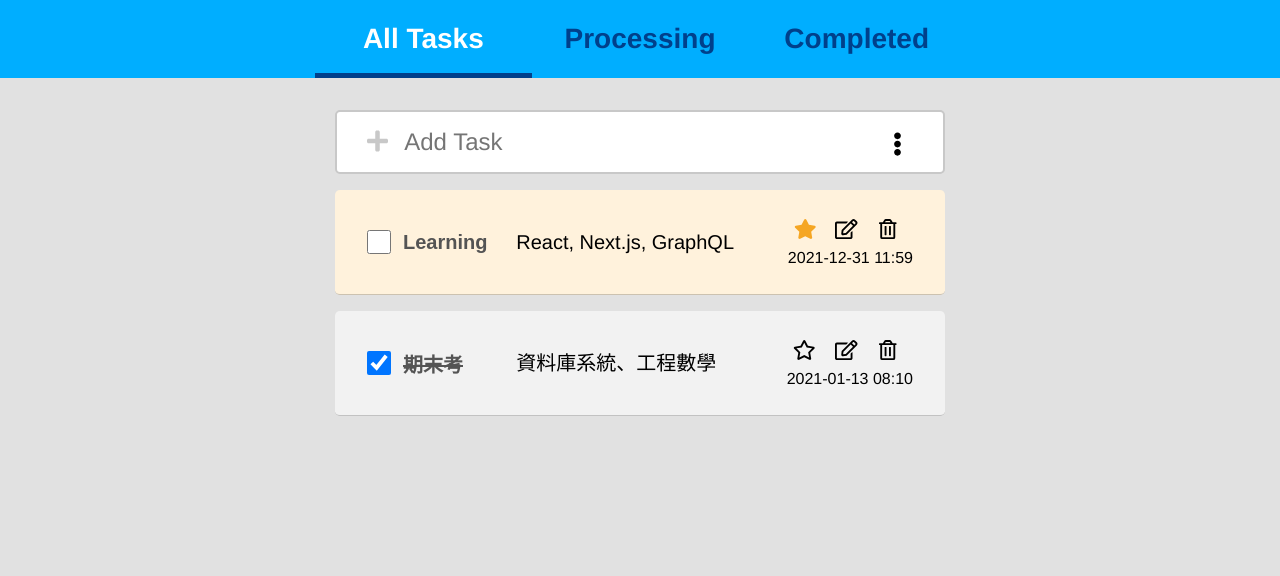
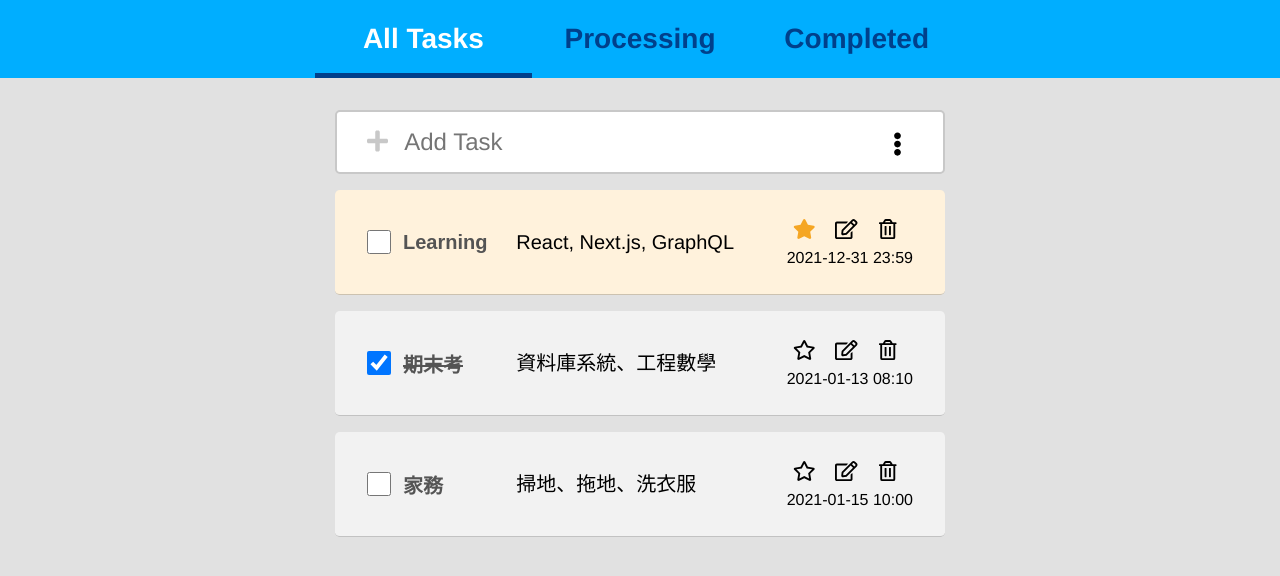
Before and after one commit to CJ-Yang0225/react-todolist, a React (Create React App) app: page / in a window 1280 px wide. Shown: the top 576 px of the page. Built offline with nearby package versions, Linux system fonts and the light colour scheme.

Commit message:
Fix text display problem

```diff
--- a/src/components/App.js
+++ b/src/components/App.js
@@ -13,16 +13,25 @@ const demoTasks = [
     isFavorite: false,
   },
   {
+    title: "家務",
+    date: "2021-01-15",
+    time: "10:00",
+    message: "掃地、拖地、洗衣服",
+    isDone: false,
+    isFavorite: false,
+  },
+  {
     title: "Learning",
     date: "2021-12-31",
-    time: "11:59",
+    time: "23:59",
     message: "React, Next.js, GraphQL",
     isDone: false,
     isFavorite: true,
   },
 ];
 
-const loadTasks = () => JSON.parse(localStorage.getItem("taskList")) || demoTasks;
+const loadTasks = () =>
+  JSON.parse(localStorage.getItem("taskList")) || demoTasks;
 
 const saveTasks = (tasks) =>
   localStorage.setItem("taskList", JSON.stringify(tasks));
```
